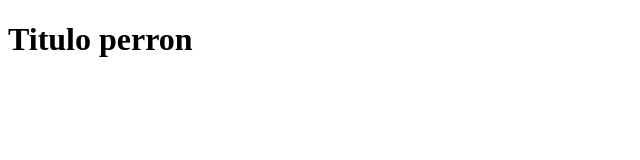
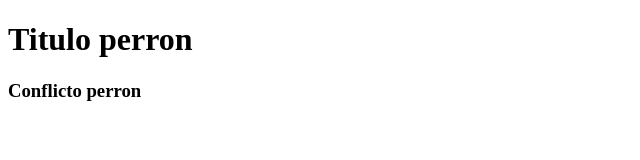
Before and after one commit to DanyelMiranda/DanielGit, a plain HTML site: page index.html in a window 1280 px wide. Shown: the whole page, without its empty margins (0-640 px from the left). Drawn offline with Linux system fonts and the light colour scheme.

Commit message:
añadi un h3

```diff
--- a/index.html
+++ b/index.html
@@ -7,6 +7,6 @@
 </head>
 <body>
 	<h1 style="color: solid red;">Titulo perron</h1>
-
+	<h3>Conflicto perron</h3>
 </body>
 </html>
```
